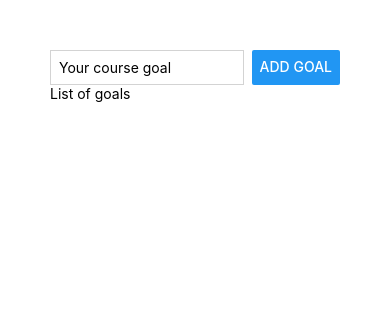
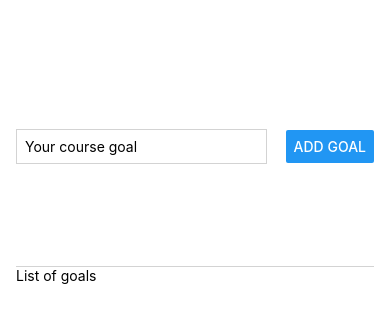
Before and after one commit to CianHub/coure-goals-app, a React Native app: screen / in a window 390 px wide. Shown: the top 322 px of the page. Built offline with nearby package versions, Linux system fonts and the light colour scheme.

Commit message:
improve structure and styles

```diff
--- a/App.js
+++ b/App.js
@@ -8,7 +8,7 @@
         <TextInput placeholder="Your course goal" style={styles.textInput} />
         <Button title="Add Goal" />
       </View>
-      <View>
+      <View style={styles.goalsContainer}>
         <Text>List of goals</Text>
       </View>
     </View>
@@ -17,14 +17,27 @@
 
 const styles = StyleSheet.create({
   appContainer: {
-    padding: 50,
+    paddingTop: 50,
+    paddingHorizontal: 16,
+    flex: 1,
   },
-  inputContainer: { flexDirection: 'row', justifyContent: 'space-between' },
+  inputContainer: {
+    flex: 1,
+    flexDirection: 'row',
+    justifyContent: 'space-between',
+    alignItems: 'center',
+    paddingBottom: 24,
+    borderBottomWidth: 1,
+    borderBottomColor: 'lightgrey',
+  },
   textInput: {
     borderWidth: 1,
     borderColor: 'lightgray',
-    width: '80%',
+    width: '70%',
     marginRight: 8,
     padding: 8,
   },
+  goalsContainer: {
+    flex: 3,
+  },
 });
```
